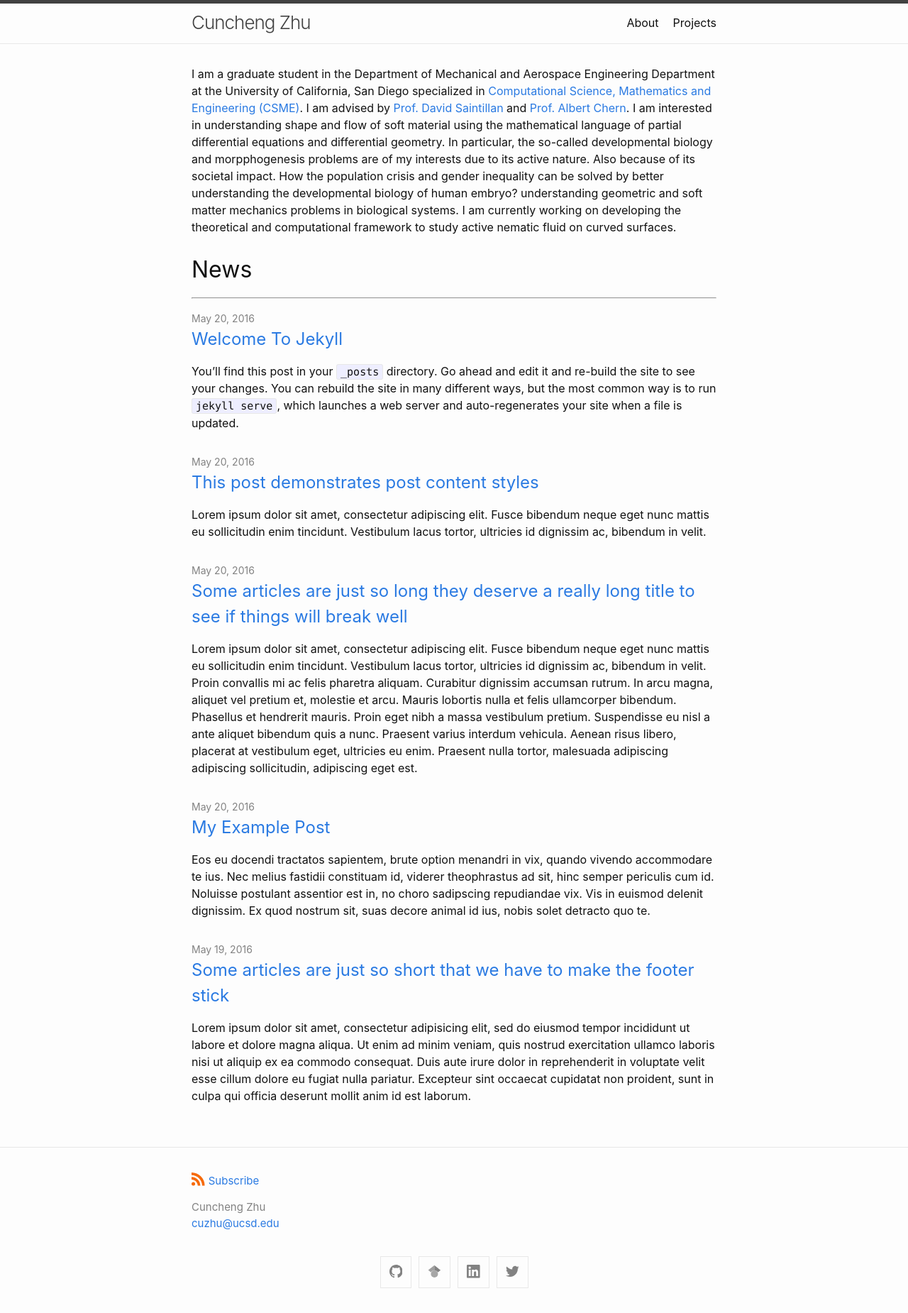
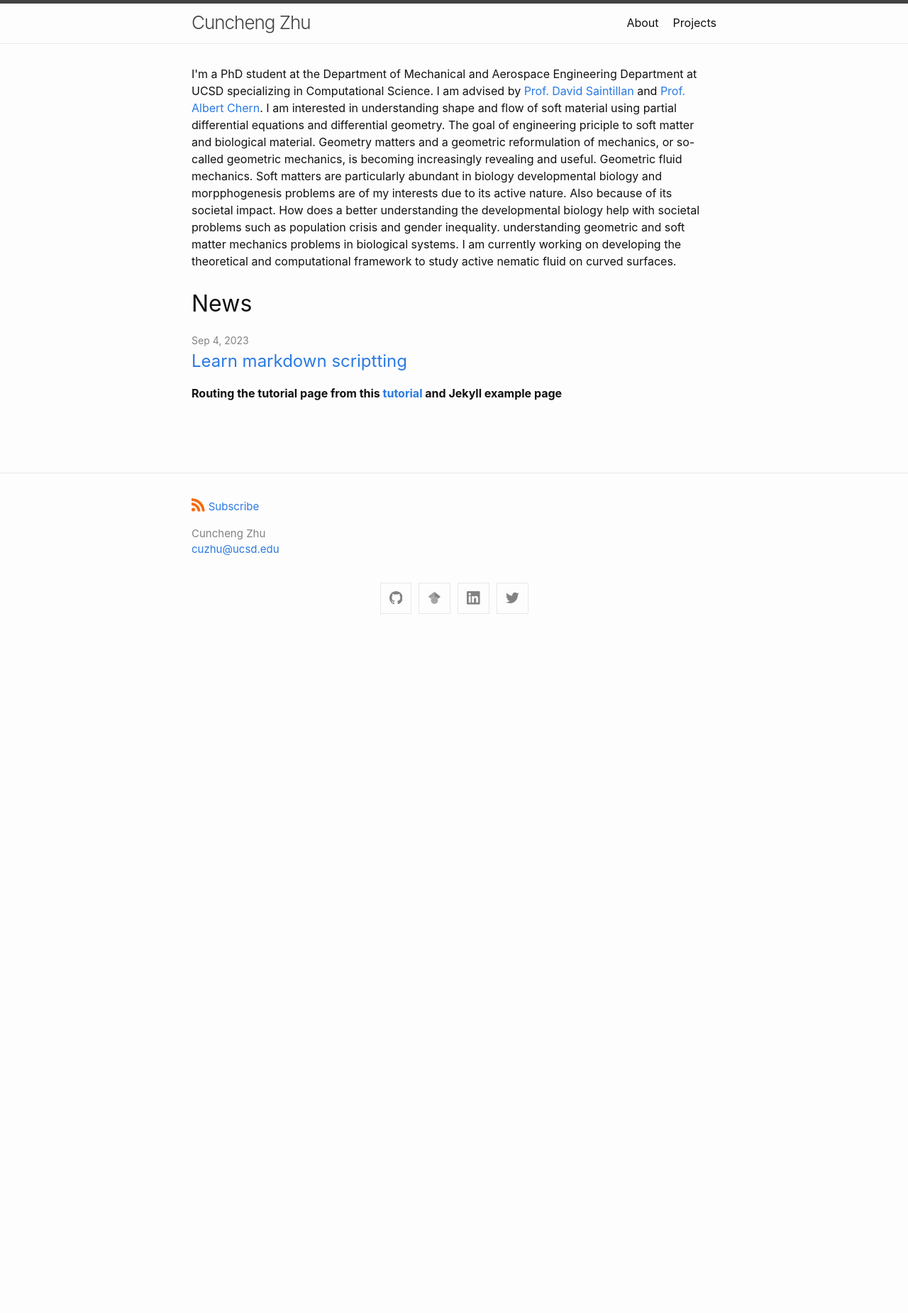
Before and after one commit to CunchengZhu/cunchengzhu.github.io, a Jekyll site: the page built from index.md, in a window 1280 px wide. Shown: the whole page at 71% size. Built offline with Jekyll 4.4.1, drawn with Linux system fonts in a browser that asks for light colours; after the commit the page ends 900 px from its top, so only the background shows below that; some of the changed lines change nothing that is shown.

Commit message:
clean, include things in about

````diff
--- a/_layouts/home.html
+++ b/_layouts/home.html
@@ -9,18 +9,24 @@
 
   {{ content }}
 
-  I am a graduate student in the Department of Mechanical and Aerospace Engineering Department at the University of California, San Diego specialized in <a href="https://csme.ucsd.edu">Computational Science, Mathematics and Engineering (CSME)</a>.
+  I'm a PhD student at the Department of Mechanical and Aerospace Engineering Department at UCSD specializing in Computational Science.
+   <!-- <a href="https://csme.ucsd.edu">Computational Science </a>.  -->
   I am advised by <a href="http://stokeslet.ucsd.edu">Prof. David Saintillan</a> and <a href="https://cseweb.ucsd.edu/~alchern/">Prof. Albert Chern</a>.
-  I am interested in understanding shape and flow of soft material using the mathematical language of  partial differential equations and differential geometry.
-  In particular, the so-called developmental biology and morpphogenesis problems are of my interests due to its active nature.
+  I am interested in understanding shape and flow of soft material using partial differential equations and differential geometry.
+  The goal of engineering priciple to soft matter and biological material.
+  Geometry matters and a geometric reformulation of mechanics, or so-called geometric mechanics, is becoming increasingly revealing and useful.
+  Geometric fluid mechanics.
+
+  Soft matters are particularly abundant in biology developmental biology and morpphogenesis problems are of my interests due to its active nature.
   Also because of its societal impact.
-  How the population crisis and gender inequality can be solved by better understanding the developmental biology of human embryo?
+  How does a better understanding the developmental biology help with societal problems such as population crisis and gender inequality.
 
 
 
   understanding geometric and soft matter mechanics problems in biological systems.
   I am currently working on developing the theoretical and computational framework to study active nematic fluid on curved surfaces.
   <br> <br>
+  <!-- <hr> -->
 
   {% if site.paginate %}
     {% assign posts = paginator.posts %}
@@ -29,7 +35,6 @@
   {% endif %}
 
  <h1> News </h1>
- <hr>
 
   {%- if posts.size > 0 -%}
 
--- a/_posts/2016-05-20-welcome-to-jekyll.md
+++ /dev/null
@@ -1,22 +0,0 @@
----
-layout: post
----
-You’ll find this post in your `_posts` directory. Go ahead and edit it and re-build the site to see your changes. You can rebuild the site in many different ways, but the most common way is to run `jekyll serve`, which launches a web server and auto-regenerates your site when a file is updated.
-
-To add new posts, simply add a file in the `_posts` directory that follows the convention `YYYY-MM-DD-name-of-post.ext` and includes the necessary front matter. Take a look at the source for this post to get an idea about how it works.
-
-Jekyll also offers powerful support for code snippets:
-
-{% highlight ruby %}
-def print_hi(name)
-  puts "Hi, #{name}"
-end
-print_hi('Tom')
-#=> prints 'Hi, Tom' to STDOUT.
-{% endhighlight %}
-
-Check out the [Jekyll docs][jekyll-docs] for more info on how to get the most out of Jekyll. File all bugs/feature requests at [Jekyll’s GitHub repo][jekyll-gh]. If you have questions, you can ask them on [Jekyll Talk][jekyll-talk].
-
-[jekyll-docs]: http://jekyllrb.com/docs/home
-[jekyll-gh]:   https://github.com/jekyll/jekyll
-[jekyll-talk]: https://talk.jekyllrb.com/
--- /dev/null
+++ b/_posts/2023-09-04-learn-markdown.md
@@ -0,0 +1,272 @@
+---
+layout: post
+title: Learn markdown scriptting
+permalink: /learn-markdown/
+---
+**Routing the tutorial page from this [tutorial](https://markdown-it.github.io) and Jekyll example page**
+
+You’ll find this post in your `_posts` directory. Go ahead and edit it and re-build the site to see your changes. You can rebuild the site in many different ways, but the most common way is to run `jekyll serve`, which launches a web server and auto-regenerates your site when a file is updated.
+
+To add new posts, simply add a file in the `_posts` directory that follows the convention `YYYY-MM-DD-name-of-post.ext` and includes the necessary front matter. Take a look at the source for this post to get an idea about how it works.
+
+Jekyll also offers powerful support for code snippets:
+
+{% highlight ruby %}
+def print_hi(name)
+  puts "Hi, #{name}"
+end
+print_hi('Tom')
+#=> prints 'Hi, Tom' to STDOUT.
+{% endhighlight %}
+
+Check out the [Jekyll docs][jekyll-docs] for more info on how to get the most out of Jekyll. File all bugs/feature requests at [Jekyll’s GitHub repo][jekyll-gh]. If you have questions, you can ask them on [Jekyll Talk][jekyll-talk].
+
+[jekyll-docs]: http://jekyllrb.com/docs/home
+[jekyll-gh]:   https://github.com/jekyll/jekyll
+[jekyll-talk]: https://talk.jekyllrb.com/
+
+# h1 Heading
+## h2 Heading
+### h3 Heading
+#### h4 Heading
+##### h5 Heading
+###### h6 Heading
+
+
+## Horizontal Rules
+
+___
+
+---
+
+***
+
+
+## Typographic replacements
+
+Enable typographer option to see result.
+
+(c) (C) (r) (R) (tm) (TM) (p) (P) +-
+
+test.. test... test..... test?..... test!....
+
+!!!!!! ???? ,,  -- ---
+
+"Smartypants, double quotes" and 'single quotes'
+
+<!-- ![cdjicd](../assets/images/screenshot.png) -->
+
+## Emphasis
+
+**This is bold text**
+
+__This is bold text__
+
+*This is italic text*
+
+_This is italic text_
+
+~~Strikethrough~~
+
+
+## Blockquotes
+
+
+> Blockquotes can also be nested...
+> > ...by using additional greater-than signs right next to each other...
+> > > ...or with spaces between arrows.
+> > > > testing
+
+
+## Lists
+
+Unordered
+
++ Create a list by starting a line with `+`, `-`, or `*`
++ Sub-lists are made by indenting 2 spaces:
+  - Marker character change forces new list start:
+    * Ac tristique libero volutpat at
+    + Facilisis in pretium nisl aliquet
+    - Nulla volutpat aliquam velit
++ Very easy!
+
+Ordered
+
+1. Lorem ipsum dolor sit amet
+2. Consectetur adipiscing elit
+3. Integer molestie lorem at massa
+
+
+1. You can use sequential numbers...
+1. ...or keep all the numbers as `1.`
+
+Start numbering with offset:
+
+57. foo
+1. bar
+
+
+## Code
+
+Inline `code`
+
+Indented code
+
+    // Some comments
+    line 1 of code
+    line 2 of code
+    line 3 of code
+
+
+Block code "fences"
+
+```
+Sample text here...
+```
+
+Syntax highlighting
+
+``` js
+var foo = function (bar) {
+  return bar++;
+};
+
+console.log(foo(5));
+```
+
+## Tables
+
+| Option | Description |
+| ------ | ----------- |
+| data   | path to data files to supply the data that will be passed into templates. |
+| engine | engine to be used for processing templates. Handlebars is the default. |
+| ext    | extension to be used for dest files. |
+
+Right aligned columns
+
+| Option | Description |
+| ------:| -----------:|
+| data   | path to data files to supply the data that will be passed into templates. |
+| engine | engine to be used for processing templates. Handlebars is the default. |
+| ext    | extension to be used for dest files. |
+
+
+|Column1  |Column2  |
+|---------|---------|
+|Row1     |         |
+|Row2     |         |
+|Row3     |         |
+
+
+
+## Links
+
+[link text](http://dev.nodeca.com)
+
+[link with title](http://nodeca.github.io/pica/demo/ "title text!")
+
+Autoconverted link https://github.com/nodeca/pica (enable linkify to see)
+
+
+## Images
+
+![Minion](https://octodex.github.com/images/minion.png)
+![Stormtroopocat](https://octodex.github.com/images/stormtroopocat.jpg "The Stormtroopocat")
+
+Like links, Images also have a footnote style syntax
+
+![Alt text][id]
+
+With a reference later in the document defining the URL location:
+
+[id]: https://octodex.github.com/images/dojocat.jpg  "The Dojocat"
+
+
+## Plugins
+
+The killer feature of `markdown-it` is very effective support of
+[syntax plugins](https://www.npmjs.org/browse/keyword/markdown-it-plugin).
+
+
+### [Emojies](https://github.com/markdown-it/markdown-it-emoji)
+
+> Classic markup: :wink: :crush: :cry: :tear: :laughing: :yum:
+>
+> Shortcuts (emoticons): :-) :-( 8-) ;)
+
+see [how to change output](https://github.com/markdown-it/markdown-it-emoji#change-output) with twemoji.
+
+
+### [Subscript](https://github.com/markdown-it/markdown-it-sub) / [Superscript](https://github.com/markdown-it/markdown-it-sup)
+
+- 19^th^
+- H~2~O
+
+
+### [\<ins>](https://github.com/markdown-it/markdown-it-ins)
+
+++Inserted text++
+
+
+### [\<mark>](https://github.com/markdown-it/markdown-it-mark)
+
+==Marked text==
+
+
+### [Footnotes](https://github.com/markdown-it/markdown-it-footnote)
+
+Footnote 1 link[^first].
+
+Footnote 2 link[^second].
+
+Inline footnote^[Text of inline footnote] definition.
+
+Duplicated footnote reference[^second].
+
+[^first]: Footnote **can have markup**
+
+    and multiple paragraphs.
+
+[^second]: Footnote text.
+
+
+### [Definition lists](https://github.com/markdown-it/markdown-it-deflist)
+
+Term 1
+
+:   Definition 1
+with lazy continuation.
+
+Term 2 with *inline markup*
+
+:   Definition 2
+
+        { some code, part of Definition 2 }
+
+    Third paragraph of definition 2.
+
+_Compact style:_
+
+Term 1
+  ~ Definition 1
+
+Term 2
+  ~ Definition 2a
+  ~ Definition 2b
+
+
+### [Abbreviations](https://github.com/markdown-it/markdown-it-abbr)
+
+This is HTML abbreviation example.
+
+It converts "HTML", but keep intact partial entries like "xxxHTMLyyy" and so on.
+
+*[HTML]: Hyper Text Markup Language
+
+### [Custom containers](https://github.com/markdown-it/markdown-it-container)
+
+::: warning
+*here be dragons*
+:::
+
+\
--- a/_sass/minima/_base.scss
+++ b/_sass/minima/_base.scss
@@ -46,10 +46,10 @@
   margin-bottom: $spacing-unit * .5;
 }
 
-hr {
-  margin-top: $spacing-unit * .5;
-  margin-bottom: $spacing-unit * .5;
-}
+// hr {
+  // margin-top: $spacing-unit * .5;
+  // margin-bottom: $spacing-unit * .5;
+// }
 
 /**
  * `main` element
--- a/about.md
+++ b/about.md
@@ -4,15 +4,23 @@
 permalink: /about/
 ---
 
-This is the base Jekyll theme. You can find out more info about customizing your Jekyll theme, as well as basic Jekyll usage documentation at [jekyllrb.com](https://jekyllrb.com/)
-
-You can find the source code for Minima at GitHub:
-[jekyll][jekyll-organization] /
-[minima](https://github.com/jekyll/minima)
-
-You can find the source code for Jekyll at GitHub:
-[jekyll][jekyll-organization] /
-[jekyll](https://github.com/jekyll/jekyll)
+## Education
+- University of California, San Diego
+    - PhD, Engineering with Specialization in Computational Science, 2019-ongoing
+    - MS, Engineering Physics (in conjunction with the PhD program), 2019-2021
+    - BS, Mechanical Engineering, 2015-2019
 
 
-[jekyll-organization]: https://github.com/jekyll
+## Publications
+
+<!-- the image layout is based on https://lizheidner.com/front-end/responsive-images/ -->
+
+| <img src="/assets/images/BPR_2_3_COVER-copy-600-600-p-L-97.jpg" srcset="/assets/images/BPR_2_3_COVER-copy-600-600-p-L-97.jpg 100w" sizes="100vw" alt="image alt text" width = 200> |     **Cuncheng**, Christopher T. Lee, Padmini Rangamani <br><br> *Mem3DG: Modeling Membrane Mechanochemical Dynamics in 3D using Discrete Differential Geometry* <br><br>  Biophysical Reports (2022)   | [doi](https://doi.org/10.1016/j.bpr.2022.100062) <br> [Blog](https://www.biophysics.org/blog/from-the-animation-industry-to-membrane-biophysics)  <br> [Arxiv](https://arxiv.org/abs/2111.04460) [Biorxiv](https://www.biorxiv.org/content/10.1101/2021.10.30.466618v2) <br> [Repo](https://github.com/CunchengZhu/Mem3DG) <!-- - solicited by the editor-in-chief for submission and cover of Sep 14, 2022 issue) -->   |
+
+
+## Presentations
+- Dynamics of active nematic fluids on arbitrary manifolds: exploring the role of geometry and topology at *APS DFD 76th Annual Meeting*
+- Hydrodynamics of active nematics on curved and deformable surface at *So Cal Fluids XVI 2023, SDSU*
+- Mem3DG: Modeling Membrane Mechanochemical Dynamics in 3D using Discrete Differential Geometry at *Poster session at Research Expo 2022, Jacobs School of Engineering, UCSD*
+- Mem3DG: Modeling Membrane Mechanochemical Dynamics in 3D using Discrete Differential Geometry at *Allen Institute for Cell Science*
+- Mem3DG: Modeling Membrane Mechanochemical Dynamics in 3D using Discrete Differential Geometry at *Biophysical Society 2022 poster session*
````
Also changed, not shown: README.md (deleted), _posts/_drafts/2016-05-19-super-short-article.md (renamed from _posts/2016-05-19-super-short-article.md), _posts/_drafts/2016-05-20-my-example-post.md (renamed from _posts/2016-05-20-my-example-post.md), _posts/_drafts/2016-05-20-super-long-article.md (renamed from _posts/2016-05-20-super-long-article.md), _posts/_drafts/2016-05-20-this-post-demonstrates-post-content-styles.md (renamed from _posts/2016-05-20-this-post-demonstrates-post-content-styles.md), assets/images/BPR_2_3_COVER-copy-600-600-p-L-97.jpg (added), assets/images/MommyTalk1675802971636.jpg (added), assets/images/screenshot.png (renamed from screenshot.png).
